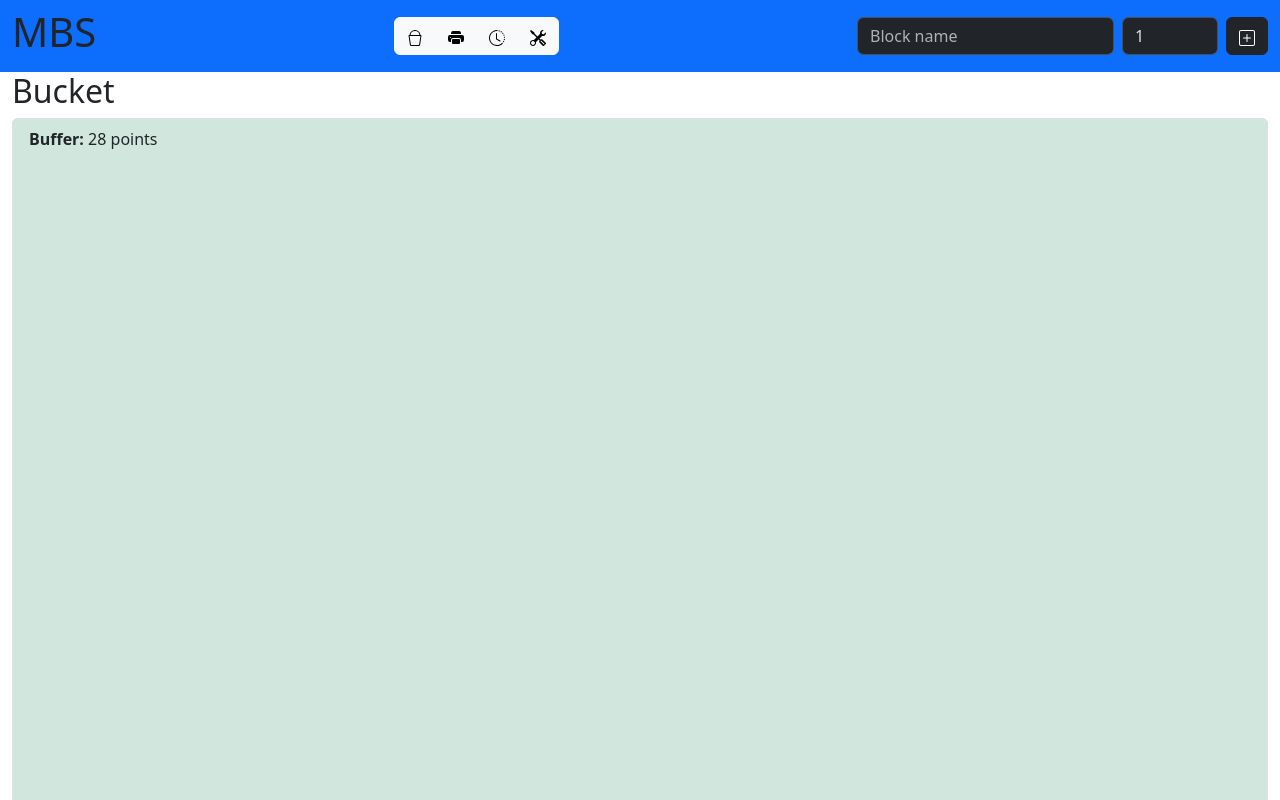
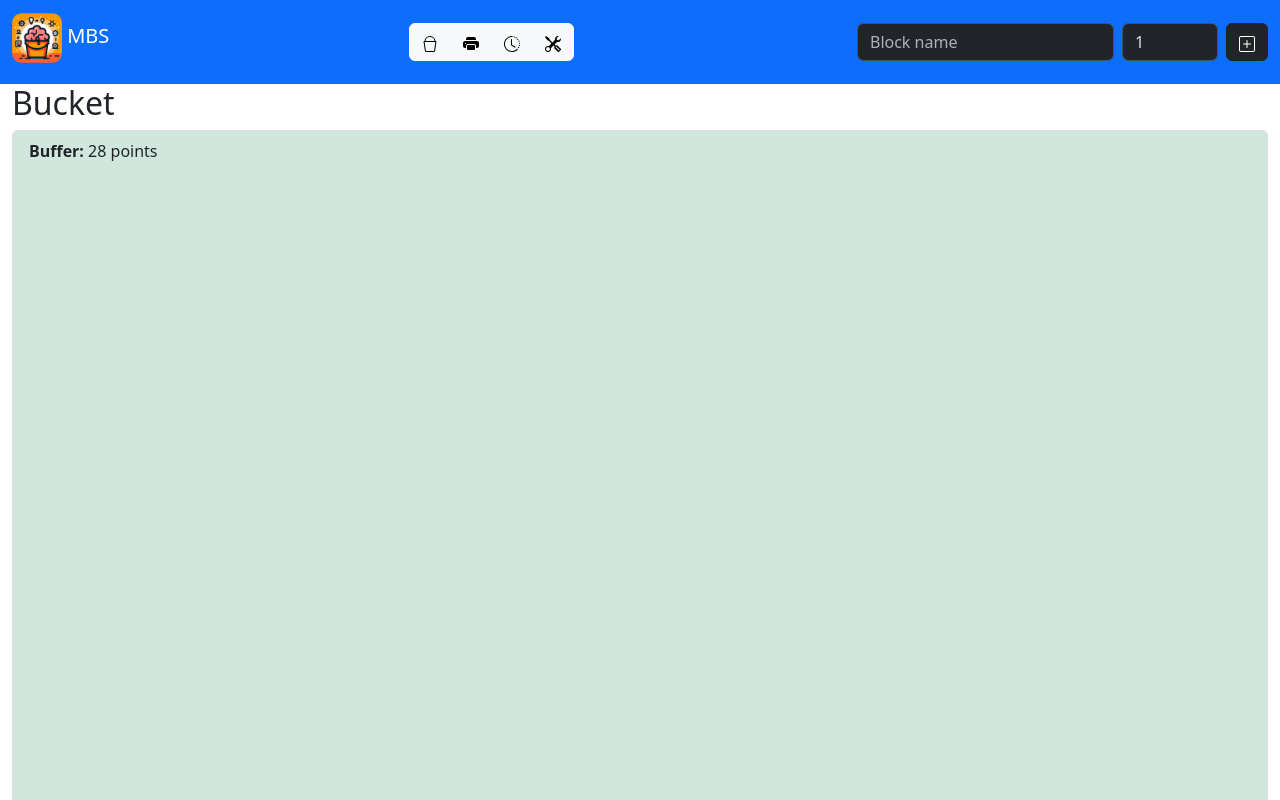
Before and after one commit to pageon/mbs, a Vue app: page / in a window 1280 px wide. Shown: the top 800 px of the page. Built offline with nearby package versions, Linux system fonts and the light colour scheme.

Commit message:
Add the image as a logo on the home page as well

```diff
--- a/public/index.html
+++ b/public/index.html
@@ -6,6 +6,7 @@
     <meta name="viewport" content="width=device-width,initial-scale=1.0">
     <title><%= htmlWebpackPlugin.options.title %></title>
     <link rel="apple-touch-icon" sizes="180x180" href="/apple-touch-icon.png">
+    <link rel="shortcut icon" href="favicon.ico" type="image/x-icon">
     <link rel="icon" type="image/png" sizes="32x32" href="/favicon-32x32.png">
     <link rel="icon" type="image/png" sizes="16x16" href="/favicon-16x16.png">
     <link rel="manifest" href="/site.webmanifest">
--- a/src/App.vue
+++ b/src/App.vue
@@ -2,7 +2,10 @@
   <div id="app">
     <nav class="navbar navbar-expand-lg bg-primary" data-bs-theme="dark">
       <div class="container-fluid">
-        <h1>MBS</h1>
+        <h1 class="navbar-brand">
+          <img src="/android-chrome-512x512.png" alt="Bootstrap" width="50px" height="50px">
+          MBS
+        </h1>
         <div class="navbar-nav py-1">
           <div class="btn-group">
             <button class="btn btn-light" @click="startOver" title="Empty bucket"><svg xmlns="http://www.w3.org/2000/svg" width="16" height="16" fill="currentColor" class="bi bi-bucket" viewBox="0 0 16 16">
```
